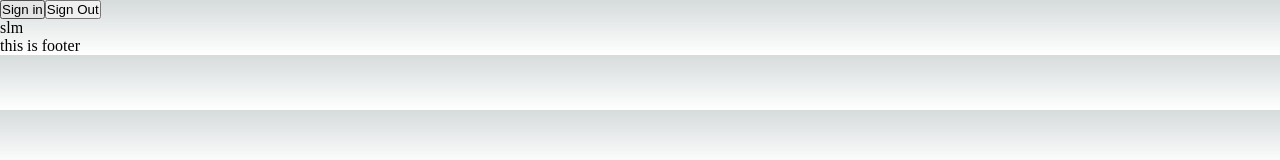
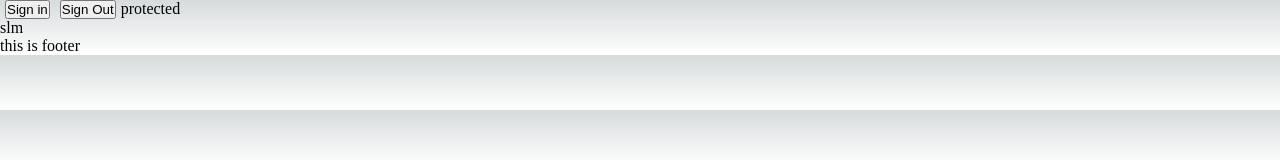
Before and after one commit to maziyar2020/next-auth, a Next.js app: page / in a window 1280 px wide. Shown: the top 160 px of the page. Built offline with nearby package versions, Linux system fonts and the light colour scheme; no server answers.

Commit message:
Set serverside auth.

```diff
--- a/src/components/Navbar.js
+++ b/src/components/Navbar.js
@@ -1,4 +1,5 @@
 import { signIn, signOut, useSession } from 'next-auth/react'
+import Link from 'next/link';
 
 const Navbar = () => {
 
@@ -10,6 +11,9 @@ const Navbar = () => {
             <div className="navbar__left">
                 <button className="btn" onClick={() => signIn('github') }>Sign in</button>
                 <button className="btn" onClick={() => signOut('github') }>Sign Out</button>
+                <Link href={'./protected'}>
+                    protected
+                </Link>
             </div>
             <div className="navbar__right">
 
--- a/src/styles/bars.css
+++ b/src/styles/bars.css
@@ -0,0 +1,3 @@
+.btn{
+    margin: 0 5px;
+}
```
Also changed, not shown: src/pages/protected.js (added, +31 -0 lines).
